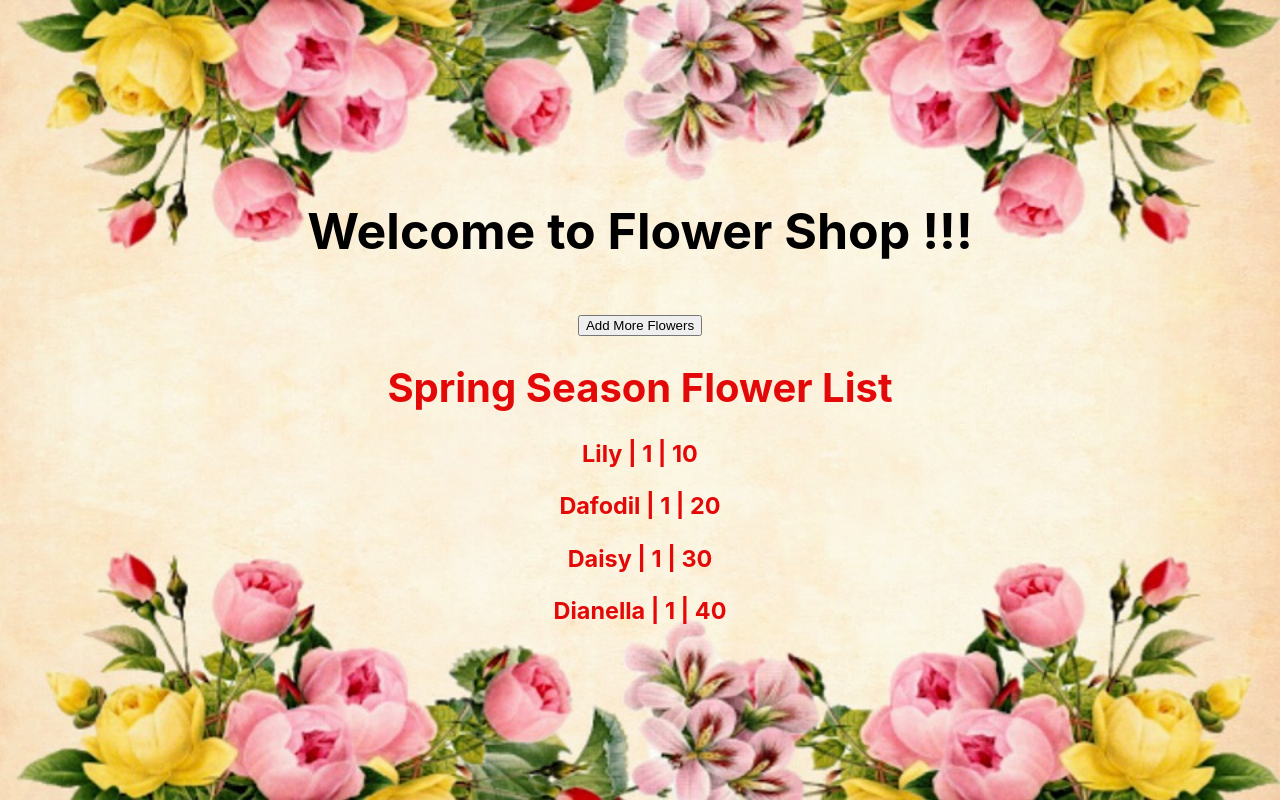
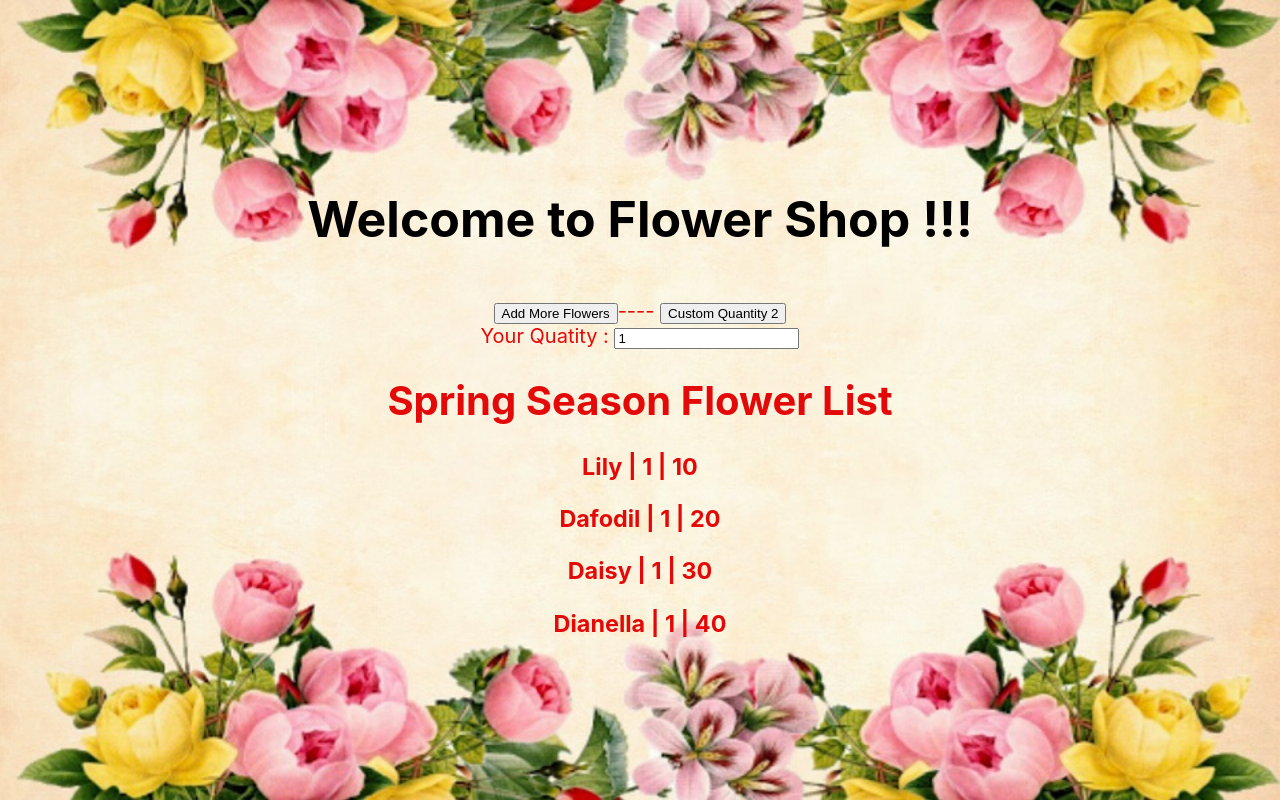
Before and after one commit to nehatiwari25021992/MyReactApp, a React (Create React App) app: page / in a window 1280 px wide. Built offline with nearby package versions, Linux system fonts and the light colour scheme.

Commit message:
two way binding

```diff
--- a/src/flowers/list.js
+++ b/src/flowers/list.js
@@ -9,7 +9,8 @@ class List extends Component{
             { text : "Dafodil", price : 20 , quantity : 1},
             { text : "Daisy", price : 30, quantity: 1},
             { text : "Dianella", price : 40 , quantity : 1}
-        ]
+        ],
+        customQuantity : 1
     }
 
     increaseQuantity = () => {
@@ -21,10 +22,33 @@ class List extends Component{
         this.setState({newState})
     }
 
+    changeQuantitytoTwo = (q) => {
+        let newState = this.state.names.map((flower)=>{
+            flower.quantity = q;
+            return flower
+        })
+
+
+        this.setState({newState})
+    }
+
+    changeQuantity = (event) => {
+        this.state.customQuantity = event.target.value;
+        let newState = this.state.names.map((flower)=>{
+            flower.quantity = event.target.value;
+            return flower
+        })
+        this.setState({newState})
+
+    }
+
     render(){
             return (
                 <div className="listCss">
                 <button onClick={this.increaseQuantity}>Add More Flowers </button>
+                 ---- <button onClick={this.changeQuantitytoTwo.bind(this,2)} >Custom Quantity 2 </button>
+                 <br/>
+                 <label>Your Quatity : </label> <input type="number" min="1" value={this.state.customQuantity} onChange={this.changeQuantity} />
                     <h1>{this.props.season} Season Flower List</h1>
                     {
                             this.state.names.map((flower) => {
```
